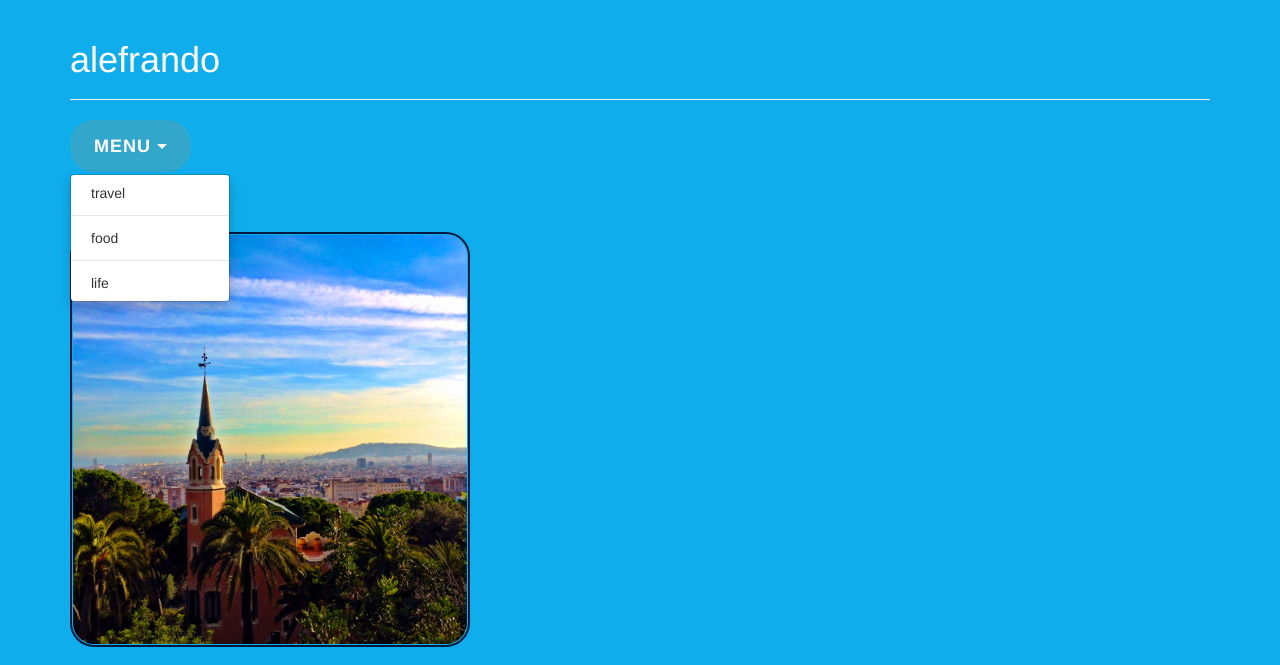
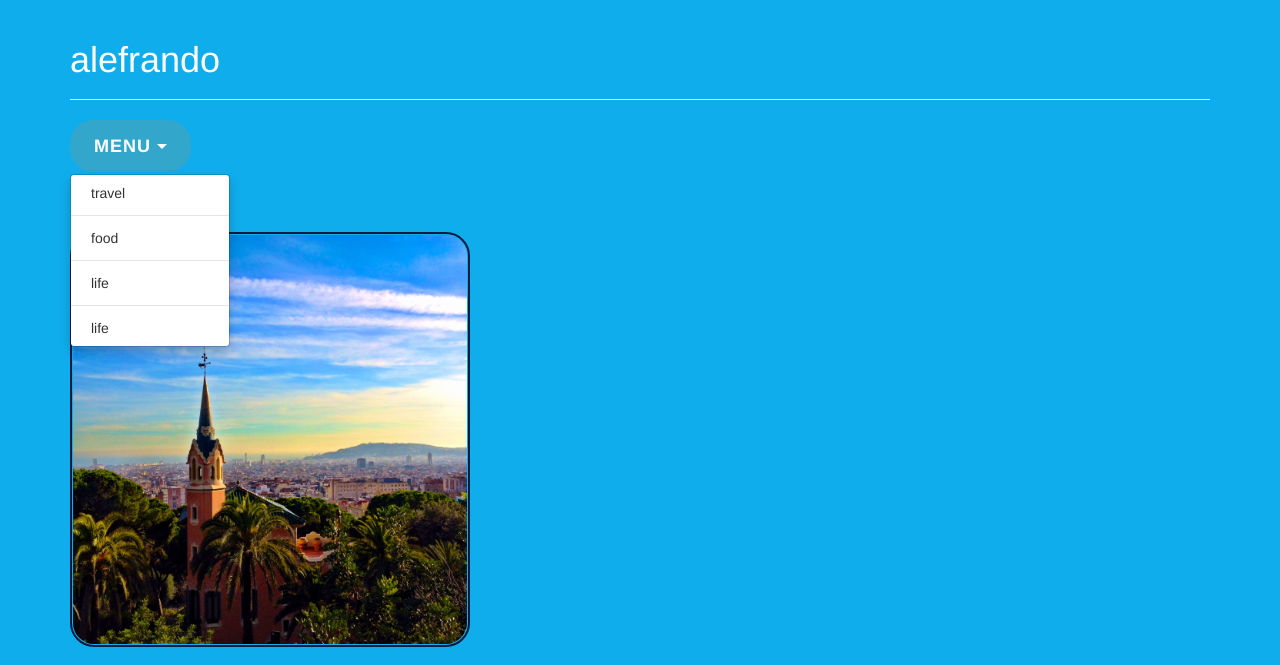
Before and after one commit to francoabaroa/test-site, a plain HTML site: page index.html in a window 1280 px wide. Both pictures are taken after a click on the button "MENU". Shown: the top 665 px of the page. Drawn offline with nearby package versions, Linux system fonts and the light colour scheme.

Commit message:
minor change

```diff
--- a/index.html
+++ b/index.html
@@ -37,6 +37,9 @@
 
 <li role="seperator" class="divider"></li>
 <li><a href="life.html">life</a></li>
+
+<li role="seperator" class="divider"></li>
+<li><a href="calculator.html">life</a></li>
 
 
 </div>
```
